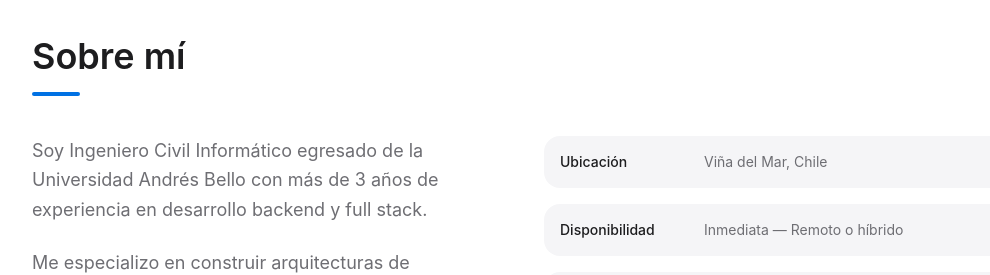
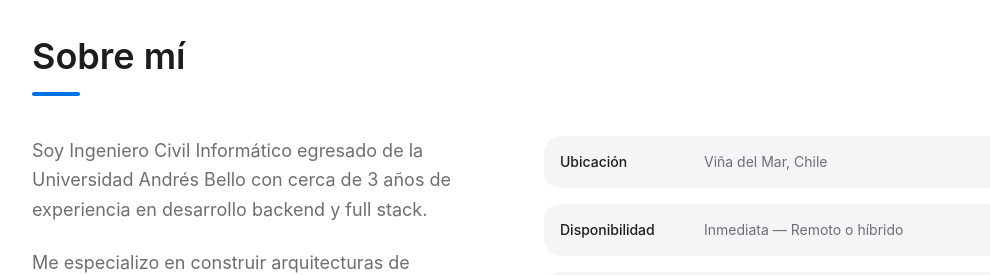
Before and after one commit to lucciano12/portafolio, a Next.js app: page / in a window 1280 px wide. Shown: the part 860-1135 px from the top of the page, without its empty margins (120-1110 px from the left). Built offline with nearby package versions, Linux system fonts and the light colour scheme.

Commit message:
Actualice años de experiencia en la descripcion de mi portafolio

```diff
--- a/components/About.tsx
+++ b/components/About.tsx
@@ -7,7 +7,7 @@ export default function About() {
         <div className="grid md:grid-cols-2 gap-12">
           <div>
             <p className="text-lg text-[#6e6e73] leading-relaxed mb-6">
-              Soy Ingeniero Civil Informático egresado de la Universidad Andrés Bello con más de 3 años
+              Soy Ingeniero Civil Informático egresado de la Universidad Andrés Bello con cerca de 3 años
               de experiencia en desarrollo backend y full stack.
             </p>
             <p className="text-lg text-[#6e6e73] leading-relaxed">
```
